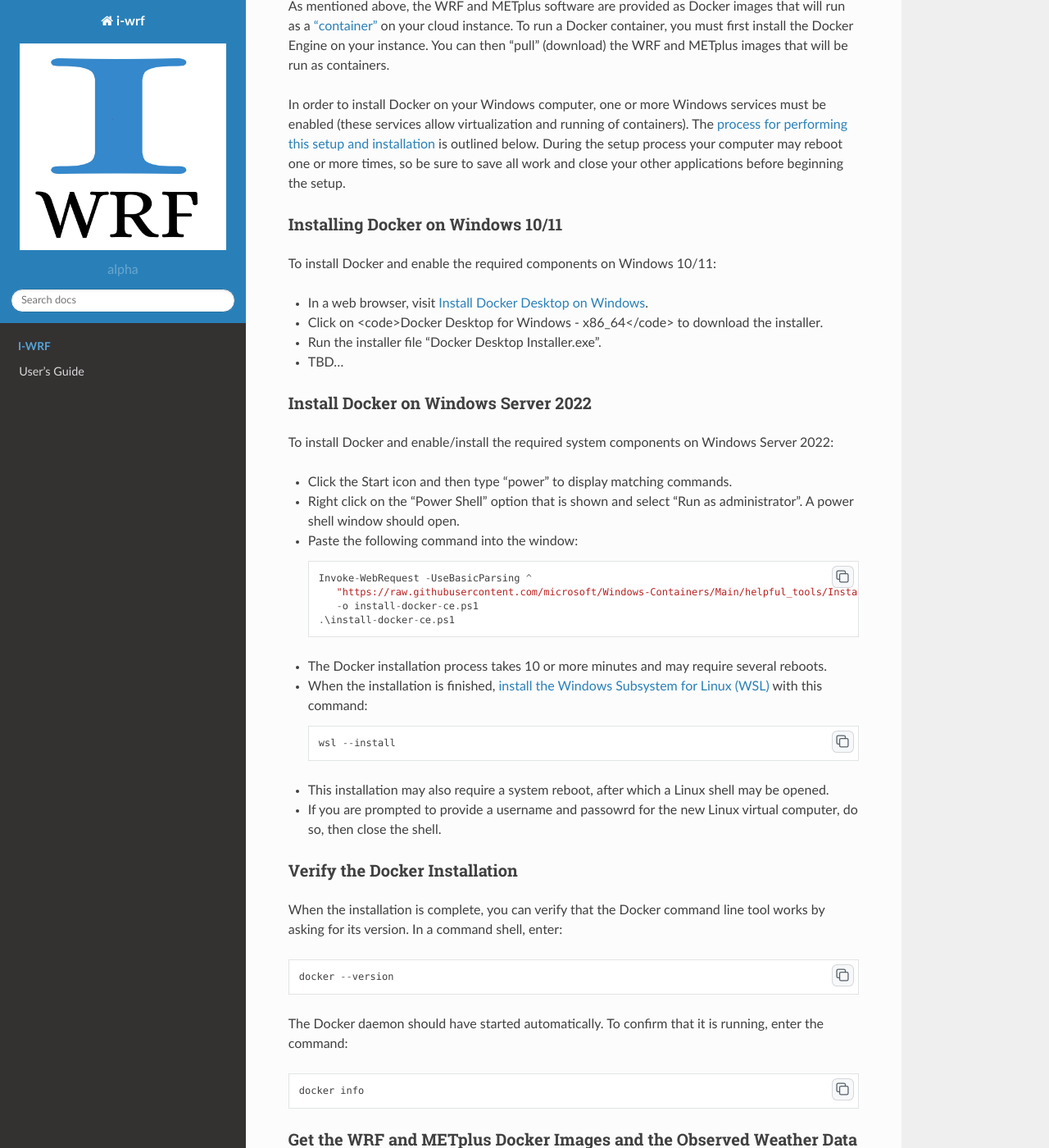
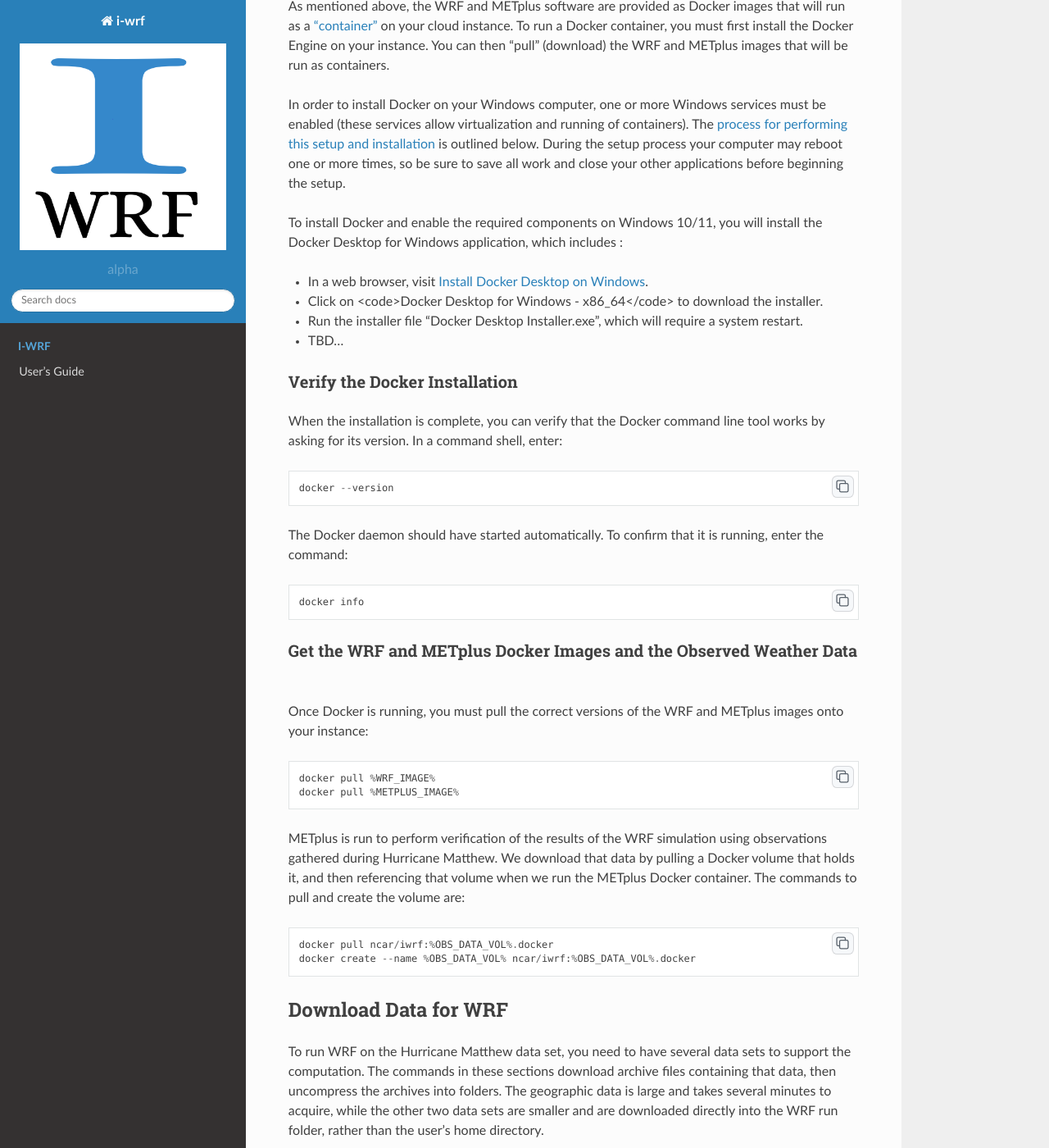
Before and after one commit to NCAR/i-wrf, a Sphinx documentation site: the page built from docs/Users_Guide/matthewwindows.rst, in a window 1280 px wide and 1400 px high, scrolled down 2402 px. Shown: the whole window at 82% size. Built offline with Sphinx 7.4.7 and the Read the Docs theme 2.0.0, drawn with Linux system fonts in a browser that asks for light colours; comment, search, counter and statistics services are not loaded.

Commit message:
Saving work before rebooting system

```diff
--- a/docs/Users_Guide/matthewwindows.rst
+++ b/docs/Users_Guide/matthewwindows.rst
@@ -117,37 +117,13 @@ is outlined below.
 During the setup process your computer may reboot one or more times,
 so be sure to save all work and close your other applications before beginning the setup.
 
-Installing Docker on Windows 10/11
-----------------------------------
-
-To install Docker and enable the required components on Windows 10/11:
+To install Docker and enable the required components on Windows 10/11,
+you will install the Docker Desktop for Windows application, which includes :
 
 * In a web browser, visit `Install Docker Desktop on Windows <https://docs.docker.com/desktop/install/windows-install/>`_.
 * Click on <code>Docker Desktop for Windows - x86_64</code> to download the installer.
-* Run the installer file "Docker Desktop Installer.exe".
+* Run the installer file "Docker Desktop Installer.exe", which will require a system restart.
 * TBD...
-
-Install Docker on Windows Server 2022
--------------------------------------
-
-To install Docker and enable/install the required system components on Windows Server 2022:
-
-* Click the Start icon and then type "power" to display matching commands.
-* Right click on the "Power Shell" option that is shown and select "Run as administrator".  A power shell window should open.
-* Paste the following command into the window::
-
-    Invoke-WebRequest -UseBasicParsing ^
-       "https://raw.githubusercontent.com/microsoft/Windows-Containers/Main/helpful_tools/Install-DockerCE/install-docker-ce.ps1" ^
-       -o install-docker-ce.ps1
-    .\install-docker-ce.ps1
-
-* The Docker installation process takes 10 or more minutes and may require several reboots.
-* When the installation is finished, `install the Windows Subsystem for Linux (WSL) <https://learn.microsoft.com/en-us/windows/wsl/install-on-server>`_ with this command::
-
-    wsl --install
-
-* This installation may also require a system reboot, after which a Linux shell may be opened.
-* If you are prompted to provide a username and passowrd for the new Linux virtual computer, do so, then close the shell.
 
 Verify the Docker Installation
 ------------------------------
```
